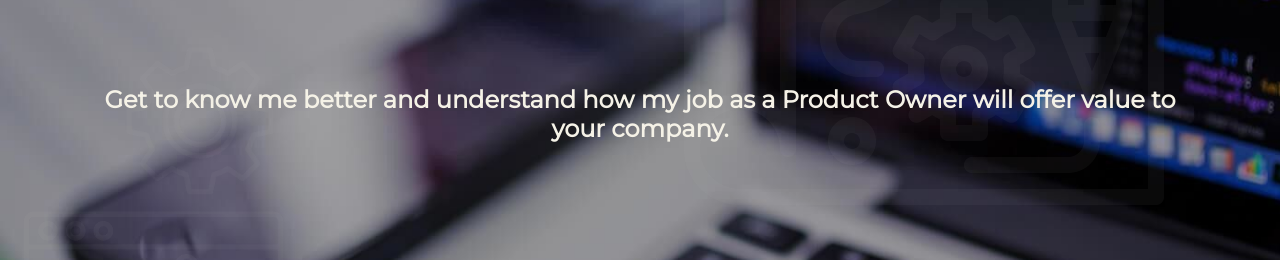
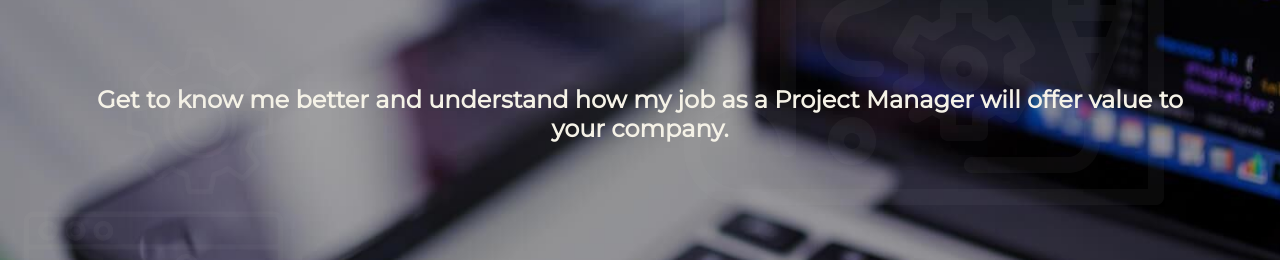
Before and after one commit to Dennis238/HTML-and-CSS-CV, a plain HTML site: page project-manager.html in a window 1280 px wide. Shown: the part 479-739 px from the top of the page. Drawn offline with nearby package versions, Linux system fonts and the light colour scheme; a web font is replaced by a local one.

Commit message:
Update project-manager.html

```diff
--- a/project-manager.html
+++ b/project-manager.html
@@ -22,7 +22,7 @@
   <div class="top-container">
     <img class="hero-image" src="images/Imagen6.png" alt="cloud-img">
     <h1 class="h1-title">Welcome to Dennis' Personal Page</h1>
-    <h2 class="h2-title">Get to know me better and understand how my job as a Product Owner will offer value to your company.</h2>
+    <h2 class="h2-title">Get to know me better and understand how my job as a Project Manager will offer value to your company.</h2>
     <img class="bottom-cloud" src="images/Imagen3.png" alt="cloud-img">
     <img class="img-mountain" src="images/Imagen5.png" alt="mountain-img">
   </div>
@@ -56,7 +56,7 @@
     <hr class="hr-top-middle">
     <div class="skills">
       <div class="skill-row">
-        <h2>Why Choose Me as Your Product Owner?</h2>
+        <h2>Why Choose Me as Your Project Manager?</h2>
         <ul>
         <li><strong>Customer-Centric Approach:</strong> I believe in understanding your unique needs and challenges. By putting your users at the center, I tailor support strategies that not only resolve issues but enhance overall user satisfaction.</li>
         </br>
@@ -132,7 +132,7 @@
         <div id="myBtn3" class="card">
         <img src="images/dvservicesLogo2.jpeg" alt="DVServices Logo" style="height:35%; background-color: whitesmoke;">
         <div class="container">
-          <h4><b>Product Owner</b></h4>
+          <h4><b>Project Manager</b></h4>
           <p>Agile delivery, backlog management, and translating customer needs into impactful, high-value software solutions.</p>
         </div>
         </div>
```
